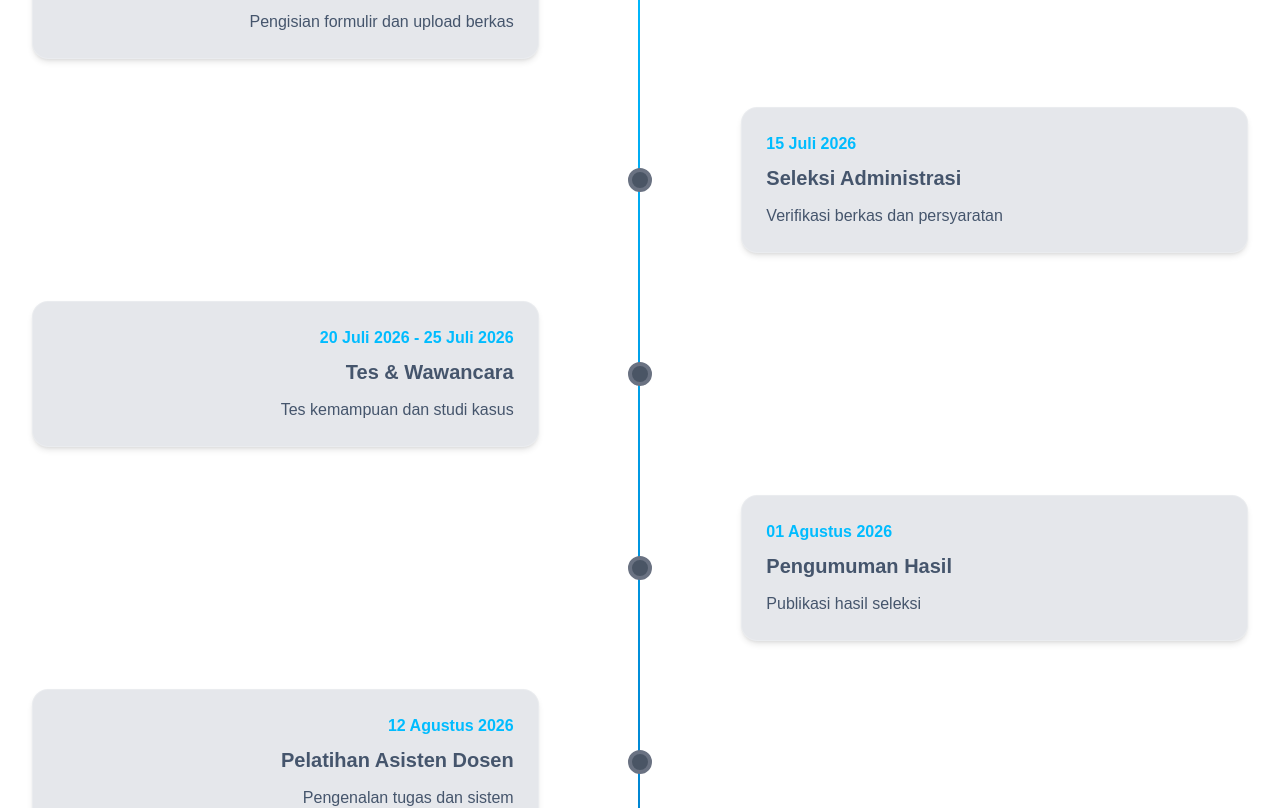
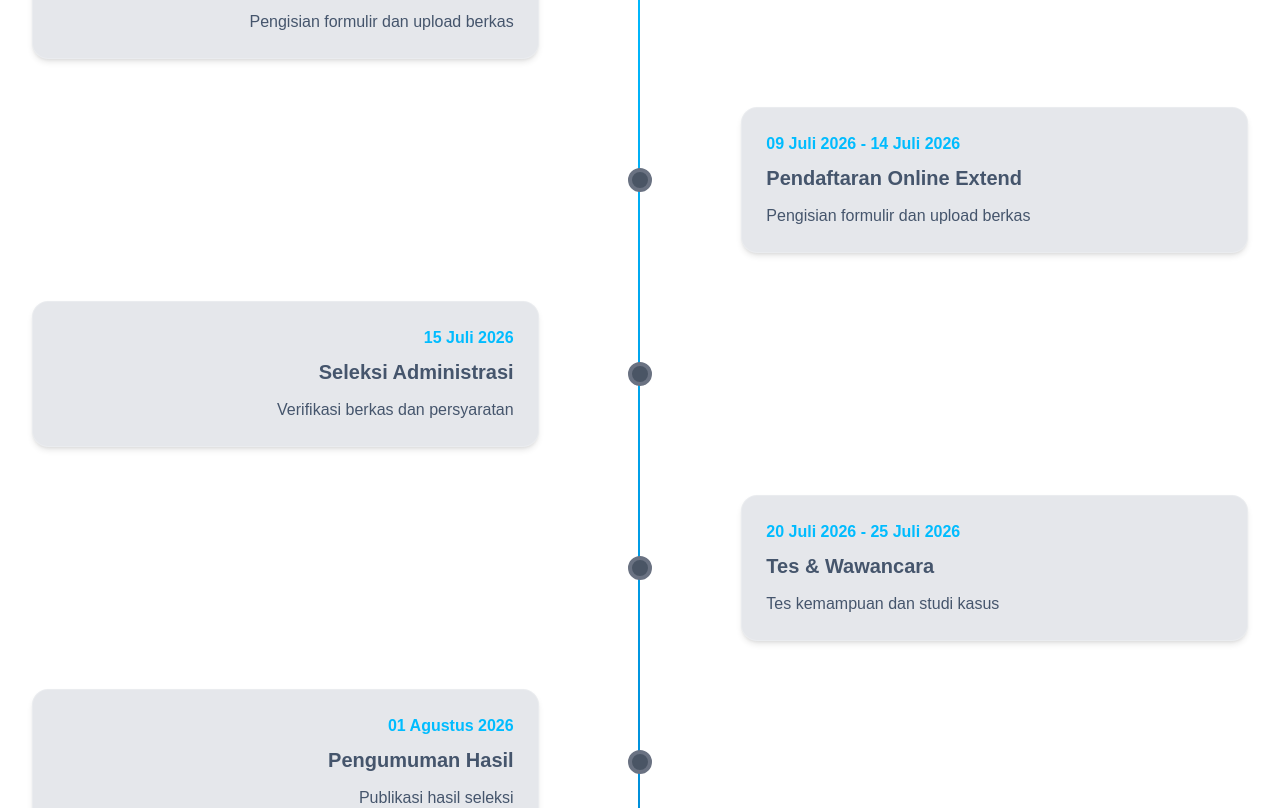
Before and after one commit to Bansus26/Web_Bansus, a Next.js app: page /oprec in a window 1280 px wide. Shown: the part 1140-1948 px from the top of the page. Built offline with nearby package versions, Linux system fonts and the light colour scheme; no server answers; the database is empty.

Commit message:
Update static-data.tsx

```diff
--- a/data/static-data.tsx
+++ b/data/static-data.tsx
@@ -41,12 +41,12 @@ export const timeline = [
     description: "Pengisian formulir dan upload berkas",
     status: "upcoming" as const,
   },
-  // {
-  //   date: "09 Juli 2026 - 14 Juli 2026",
-  //   title: "Pendaftaran Online Extend",
-  //   description: "Pengisian formulir dan upload berkas",
-  //   status: "upcoming" as const,
-  // },
+  {
+    date: "09 Juli 2026 - 14 Juli 2026",
+    title: "Pendaftaran Online Extend",
+    description: "Pengisian formulir dan upload berkas",
+    status: "upcoming" as const,
+  },
   {
     date: "15 Juli 2026",
     title: "Seleksi Administrasi",
```
